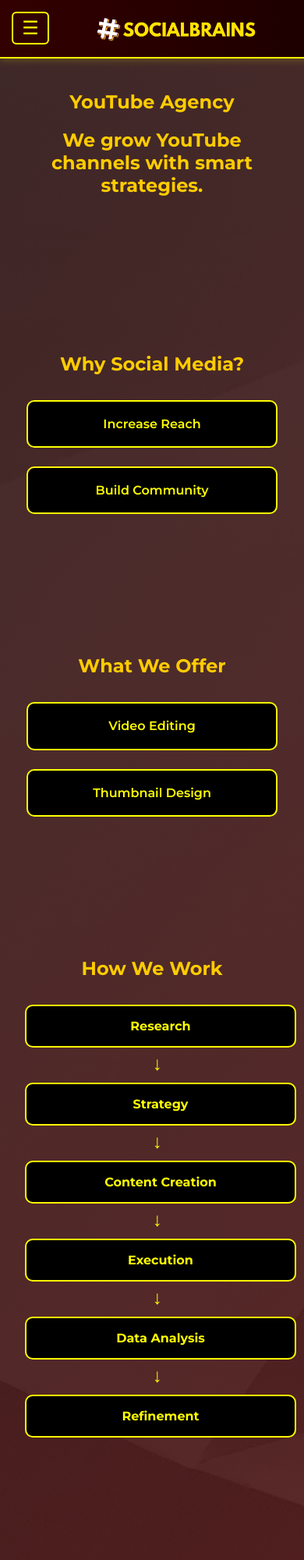
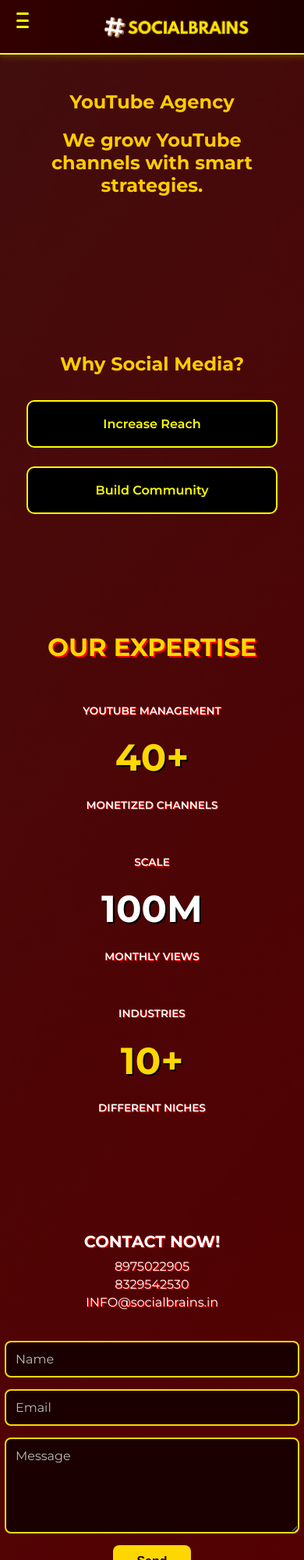
Before and after one commit to onkar-vaidya/youtube-agency, a plain HTML site: page index.html in a window 390 px wide. Shown: the top 2000 px of the page at 78% size. Drawn offline with Linux system fonts and the light colour scheme.

Commit message:
new changes

```diff
--- a/index.html
+++ b/index.html
@@ -9,23 +9,30 @@
   <link href="https://fonts.googleapis.com/css2?family=Montserrat:wght@400;600;700&display=swap" rel="stylesheet"/>
 </head>
 <body>
+  <header class="custom-header">
+    <button id="navToggle" class="nav-toggle" aria-label="Toggle Menu">
+      <div class="bar"></div>
+      <div class="bar"></div>
+      <div class="bar"></div>
+    </button>
 
-  <header class="custom-header">
-    <button id="navToggle" class="nav-toggle">&#9776;</button>
     <div class="brand-logo">
       <img src="assets/brand-logo_cleaned.png" alt="Brand Logo">
     </div>
-    <nav id="mainNav">
+
+    <nav id="mainNav" class="nav-menu">
       <ul>
         <li><a href="#introduction">Introduction</a></li>
-        <li><a href="#social-media">Why Social Media</a></li>
-        <li><a href="#offer">What We Offer</a></li>
+        <li><a href="#why-social-media">Why Social Media</a></li>
+        <li><a href="#what-we-offer">What We Offer</a></li>
         <li><a href="#how-we-work">How We Work</a></li>
-        <li><a href="#why-us">Why Choose Us?</a></li>
-        <li><a href="#contact">Contact Us</a></li>
+        <li><a href="#why-choose-us">Why Choose Us?</a></li>
+        <li><a href="#contact">Contact</a></li>
       </ul>
     </nav>
   </header>
+
+
 
   <section id="intro">
     <h1>YouTube Agency</h1>
@@ -40,42 +47,35 @@
     </div>
   </section>
 
-  <section id="offer">
-    <h2>What We Offer</h2>
-    <div class="services">
-      <div class="service">Video Editing</div>
-      <div class="service">Thumbnail Design</div>
+  <section class="expertise-section">
+    <h2 class="expertise-heading">OUR EXPERTISE</h2>
+    <div class="expertise-stats">
+      <div class="stat">
+        <p class="stat-title">YOUTUBE MANAGEMENT</p>
+        <h3 class="stat-value yellow">40+</h3>
+        <p class="stat-desc">MONETIZED CHANNELS</p>
+      </div>
+      <div class="stat">
+        <p class="stat-title">SCALE</p>
+        <h3 class="stat-value white">100M</h3>
+        <p class="stat-desc">MONTHLY VIEWS</p>
+      </div>
+      <div class="stat">
+        <p class="stat-title">INDUSTRIES</p>
+        <h3 class="stat-value yellow">10+</h3>
+        <p class="stat-desc">DIFFERENT NICHES</p>
+      </div>
     </div>
   </section>
 
-  <section id="how">
-    <h2>How We Work</h2>
-    <div class="process">
-      <div class="step">Research</div>
-      <div class="arrow">→</div>
-      <div class="step">Strategy</div>
-      <div class="arrow">→</div>
-      <div class="step">Content Creation</div>
-      <div class="arrow">→</div>
-      <div class="step">Execution</div>
-      <div class="arrow">→</div>
-      <div class="step">Data Analysis</div>
-      <div class="arrow">→</div>
-      <div class="step">Refinement</div>
+  <section id="contact">
+   <div class="simple-contact-info">
+      <h2 class="sub-heading">CONTACT NOW!</h2>
+      <p class="contact-line">8975022905</p>
+      <p class="contact-line">8329542530</p>
+      <p class="contact-line">INFO@socialbrains.in</p>
     </div>
-  </section>
 
-
-  <section id="choose">
-    <h2>Why Choose Us?</h2>
-    <div class="reasons">
-      <div class="reason">Expertise</div>
-      <div class="reason">Results</div>
-    </div>
-  </section>
-
-  <section id="contact" class="contact">
-    <h2>Contact Us</h2>
     <form>
       <input type="text" placeholder="Name" required />
       <input type="email" placeholder="Email" required />
@@ -83,6 +83,3 @@
       <button type="submit">Send</button>
     </form>
   </section>
-
-</body>
-</html>
--- a/styles.css
+++ b/styles.css
@@ -2,7 +2,7 @@
   margin: 0;
   font-family: 'Montserrat', sans-serif;
   background: linear-gradient(135deg, rgba(28, 0, 0, 0.8), rgba(74, 0, 0, 0.8)),
-              url('assets/bg-colour.jpg');
+              url('assets/red.jpeg');
   background-size: cover;
   background-position: center;
   background-repeat: no-repeat;
@@ -17,6 +17,72 @@
 section {
   padding: 6rem 2rem 4rem;
   text-align: center;
+}
+
+/* Hamburger icon (just 3 bars) */
+.nav-toggle {
+  position: absolute;
+  top: 15px;
+  left: 15px;
+  background: none;
+  border: none;
+  display: flex;
+  flex-direction: column;
+  justify-content: space-between;
+  width: 28px;
+  height: 22px;
+  cursor: pointer;
+  z-index: 1200;
+}
+
+.nav-toggle .bar {
+  width: 100%;
+  height: 3px;
+  background-color: yellow;
+  border-radius: 2px;
+}
+
+/* Hidden by default */
+.nav-menu {
+  display: none;
+  position: absolute;
+  top: 60px;
+  left: 0;
+  width: 80%;
+  background: #1a0000;
+  flex-direction: column;
+  border-right: 2px solid yellow;
+  border-radius: 0 12px 12px 0;
+  padding: 1rem;
+  z-index: 1100;
+}
+
+.nav-menu.show {
+  display: flex;
+}
+
+.nav-menu ul {
+  list-style: none;
+  padding: 0;
+  margin: 0;
+  display: flex;
+  flex-direction: column;
+  gap: 1rem;
+}
+
+.nav-menu ul li a {
+  text-decoration: none;
+  color: yellow;
+  font-weight: bold;
+  font-size: 1rem;
+  padding: 0.6rem 1rem;
+  border-radius: 8px;
+  transition: all 0.3s ease;
+}
+
+.nav-menu ul li a:hover {
+  background-color: rgba(255, 255, 0, 0.1);
+  color: white;
 }
 
 .custom-header {
@@ -34,114 +100,6 @@
   box-shadow: 0 2px 10px rgba(255, 255, 0, 0.2);
 }
 
-.custom-header .nav-toggle {
-  position: absolute;
-  top: 15px;
-  left: 15px;
-  display: none;
-  background: none;
-  border: 2px solid yellow;
-  font-size: 1.5rem;
-  color: yellow;
-  border-radius: 6px;
-  padding: 0.3rem 0.7rem;
-  cursor: pointer;
-  z-index: 1100;
-}
-
-.custom-header .brand-logo {
-  display: flex;
-  justify-content: center;
-  align-items: center;
-}
-
-.custom-header .brand-logo img {
-  max-width: 220px;
-  height: auto;
-}
-
-.custom-header nav {
-  position: absolute;
-  right: 1rem;
-  top: 50%;
-  transform: translateY(-50%);
-}
-
-.custom-header nav ul {
-  display: flex;
-  list-style: none;
-  gap: 1rem;
-  margin: 0;
-  padding: 0;
-}
-
-.custom-header nav ul li a {
-  text-decoration: none;
-  color: yellow;
-  font-weight: bold;
-  padding: 0.5rem 1rem;
-  border: 2px solid transparent;
-  border-radius: 8px;
-  transition: all 0.3s ease;
-}
-
-.custom-header .nav-toggle {
-  position: absolute;
-  top: 15px;
-  left: 15px;
-  display: block; /* Always show hamburger */
-  background: none;
-  border: 2px solid yellow;
-  font-size: 1.5rem;
-  color: yellow;
-  border-radius: 6px;
-  padding: 0.3rem 0.7rem;
-  cursor: pointer;
-  z-index: 1100;
-}
-
-.custom-header nav {
-  position: absolute;
-  top: 60px;
-  left: 0;
-  width: 80%;
-  background: #1a0000;
-  display: none;
-  flex-direction: column;
-  border-right: 2px solid yellow;
-  padding: 1rem;
-  z-index: 1001;
-}
-
-.custom-header nav ul {
-  list-style: none;
-  margin: 0;
-  padding: 0;
-  gap: 1rem;
-  display: flex;
-  flex-direction: column;
-}
-
-.custom-header nav ul li a {
-  text-decoration: none;
-  color: yellow;
-  font-weight: bold;
-  padding: 0.5rem 1rem;
-  border: 2px solid transparent;
-  border-radius: 8px;
-  transition: all 0.3s ease;
-}
-
-.custom-header nav ul li a:hover {
-  border-color: yellow;
-  background: rgba(255, 255, 0, 0.1);
-  color: white;
-}
-
-.custom-header nav.show {
-  display: flex;
-}
-
 .benefits, .services, .reasons, .process {
   display: flex;
   flex-wrap: wrap;
@@ -149,6 +107,18 @@
   gap: 1.5rem;
   margin-top: 2rem;
 }
+.custom-header .brand-logo {
+  display: flex;
+  justify-content: center;
+  align-items: center;
+  width: 100%;
+}
+
+.custom-header .brand-logo img {
+  max-width: 200px;
+  height: auto;
+}
+
 
 .benefit, .service, .reason, .step {
   background: #000;
@@ -225,4 +195,144 @@
     transform: rotate(90deg);
     font-size: 1.5rem;
   }
+  .expertise-section {
+    padding: 60px 20px;
+    text-align: center;
+  }
+
+  .expertise-heading {
+    font-size: 2rem;
+    font-weight: 800;
+    color: #FFD700;
+    text-shadow: 2px 2px #ff0000;
+    font-family: 'Montserrat', sans-serif;
+    margin-bottom: 40px;
+  }
+
+  .expertise-stats {
+    display: flex;
+    flex-direction: column;
+    align-items: center;
+    gap: 30px;
+  }
+
+  .stat {
+    display: flex;
+    flex-direction: column;
+    align-items: center;
+    min-width: 200px;
+  }
+
+  .stat-title,
+  .stat-desc {
+    font-size: 0.85rem;
+    font-weight: 600;
+    color: white;
+    text-shadow: 1px 1px #ff0000;
+    font-family: 'Montserrat', sans-serif;
+  }
+
+  .stat-value {
+    font-size: 3rem;
+    font-weight: 800;
+    margin: 10px 0;
+    font-family: 'Montserrat', sans-serif;
+    text-shadow: 2px 2px #000;
+  }
+
+  .stat-value.yellow {
+    color: #FFD700;
+  }
+
+  .stat-value.white {
+    color: white;
+  }
+
+  @media (min-width: 768px) {
+    .expertise-stats {
+      flex-direction: row;
+      justify-content: center;
+      gap: 60px;
+    }
+  }
 }
+#contact {
+  background: transparent;
+  padding: 60px 20px;
+  text-align: center;
+  max-width: 900px;
+  margin: 0 auto;
+}
+
+.section-heading {
+  font-size: 2.2rem;
+  font-weight: 800;
+  color: #FFD700;
+  text-shadow: 2px 2px #ff0000;
+  font-family: 'Montserrat', sans-serif;
+  margin-bottom: 40px;
+}
+
+.sub-heading {
+  font-size: 1.3rem;
+  color: white;
+  text-shadow: 1px 1px #ff0000;
+  font-weight: bold;
+  margin-bottom: 10px;
+}
+
+.simple-contact-info {
+  margin-bottom: 40px;
+}
+
+.contact-line {
+  font-size: 1rem;
+  color: #fff;
+  font-weight: 500;
+  text-shadow: 1px 1px #ff0000;
+  font-family: 'Montserrat', sans-serif;
+  margin: 4px 0;
+}
+
+/* Form Styles */
+#contact form {
+  display: flex;
+  flex-direction: column;
+  align-items: center;
+  gap: 15px;
+}
+
+#contact input,
+#contact textarea {
+  width: 100%;
+  max-width: 500px;
+  padding: 12px;
+  border: 2px solid #FFD700;
+  border-radius: 8px;
+  background-color: #1a0000;
+  color: rgb(100, 250, 36);
+  font-size: 1rem;
+  font-family: 'Montserrat', sans-serif;
+  outline: none;
+}
+
+#contact input::placeholder,
+#contact textarea::placeholder {
+  color: #bbb;
+}
+
+#contact button {
+  background-color: #FFD700;
+  color: #1a0000;
+  font-weight: bold;
+  padding: 12px 30px;
+  font-size: 1rem;
+  border: none;
+  border-radius: 8px;
+  cursor: pointer;
+  transition: background 0.3s ease;
+}
+
+#contact button:hover {
+  background-color: #ffcc00;
+}
```
Also changed, not shown: assets/our-expertise.png (added), 1 other file.
